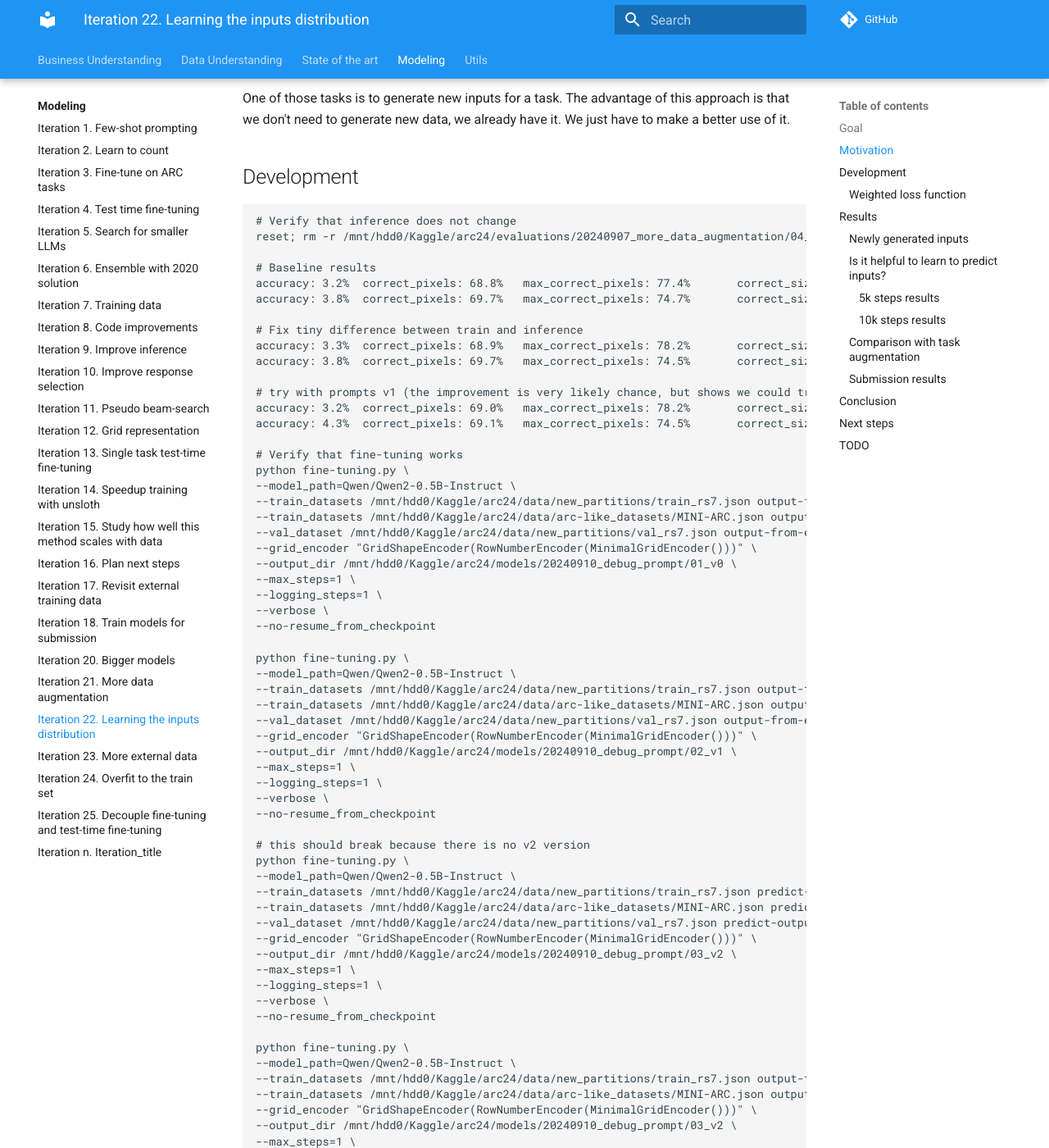
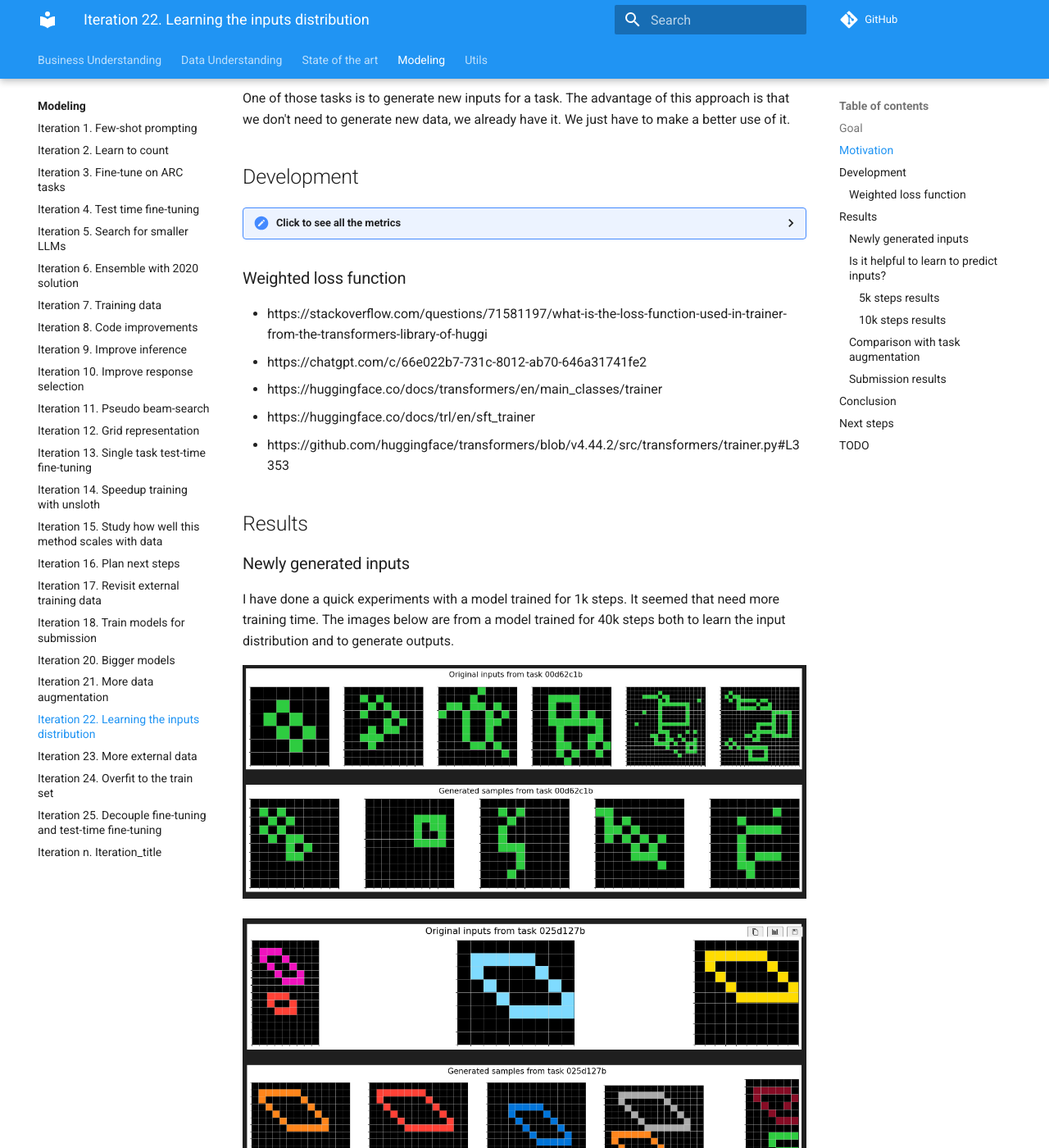
Before and after one commit to zhengjunyao-work/arc24, an MkDocs documentation site: the page built from docs/modeling/Iteration_22_learning_inputs_distribution.md, in a window 1280 px wide and 1400 px high, scrolled down 421 px. Shown: the whole window at 82% size. Built offline with MkDocs 1.6.1 and Material for MkDocs 9.7.7, drawn with Linux system fonts in a browser that asks for light colours; comment, search, counter and statistics services are not loaded; some of the changed text lies outside the part shown.

Commit message:
closing iteration 22

````diff
--- a/docs/modeling/Iteration_22_learning_inputs_distribution.md
+++ b/docs/modeling/Iteration_22_learning_inputs_distribution.md
@@ -15,6 +15,9 @@
 better use of it.
 
 ## Development
+
+<details>
+  <summary>Click to see all the metrics</summary>
 
 ```bash
 # Verify that inference does not change
@@ -136,6 +139,7 @@
 --remove_train_samples_to_fit_max_seq_len \
 --max_seq_len 8192
 ```
+</details>
 
 ### Weighted loss function
 
@@ -219,9 +223,15 @@
 
 ### Submission results
 
+Submission v18 that didn't learn input distribution scored 15, while submission v19 that learned input
+distribution scored 18. There is uncertainty in the leaderboard scores but it seems that it improves.
 TODO:
 
 ## Conclusion
+
+We have probed that the model can learn to generate new inputs and that this helps in the
+main task of solving the ARC puzzles. However the effect seems to be smaller than using
+task augmentation (see previous iteration).
 
 ## Next steps
 
@@ -243,4 +253,4 @@
   do not suggest it is a real problem.
 - [x] Update notebook code source with the new code
 - [x] Is it helpful to use the weights of a model trained to predict inputs as a start point
-- [ ] Submission results
+- [x] Submission results
````
